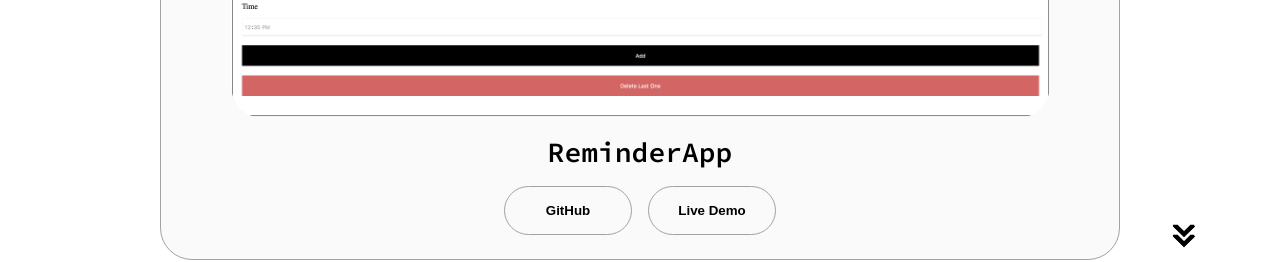
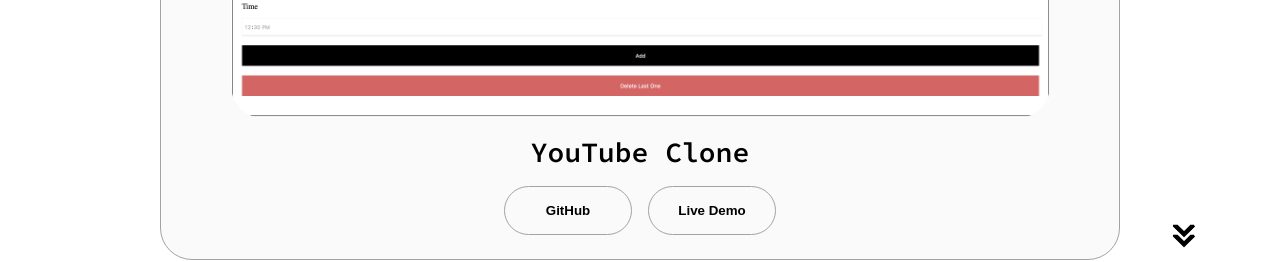
Before and after one commit to matthew08069/portfolio, a plain HTML site: page index.html in a window 1280 px wide. Shown: the part 3240-3502 px from the top of the page. Drawn offline with Linux system fonts and the light colour scheme.

Commit message:
Update index.html

```diff
--- a/index.html
+++ b/index.html
@@ -196,7 +196,7 @@
                     <div class="article-container">
                         <img src="./assets/Reminder App.png" alt="YouTube Clone" class="project-img">
                     </div>
-                    <h2 class="experience-sub-title project-title">ReminderApp</h2>
+                    <h2 class="experience-sub-title project-title">YouTube Clone</h2>
                     <div class="btn-container">
                         <button class="btn btn-color-2 project-btn" onclick="window.open('https://github.com/matthew08069/YouTubeClone', '_blank')">GitHub</button>
                         <button class="btn btn-color-2 project-btn" onclick="window.open('https://yt-web-client-eeshjkauiq-uc.a.run.app/','_blank')">Live Demo</button>
```
